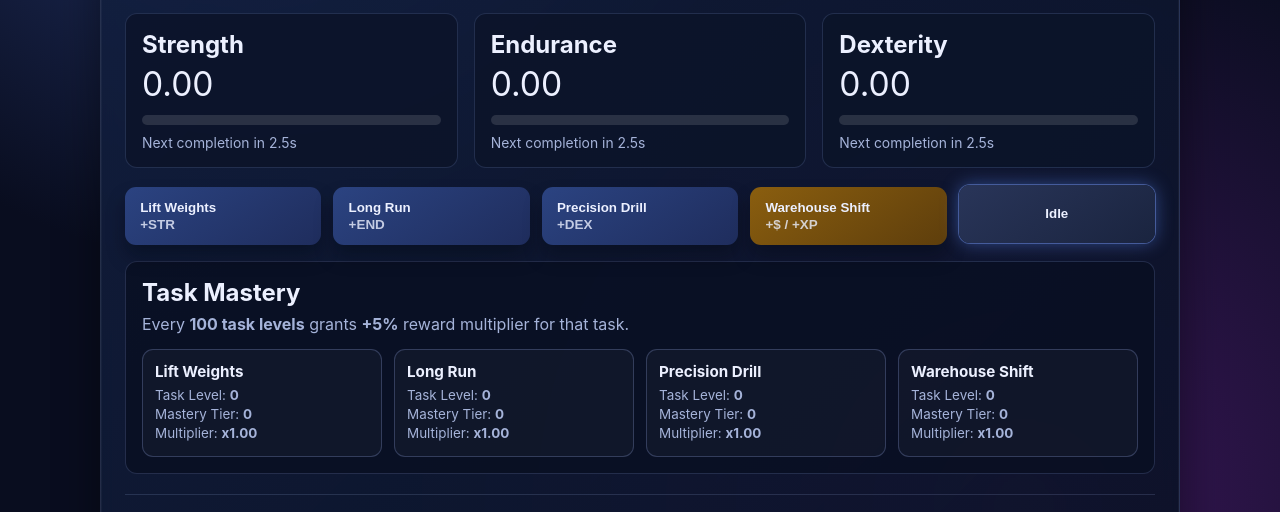
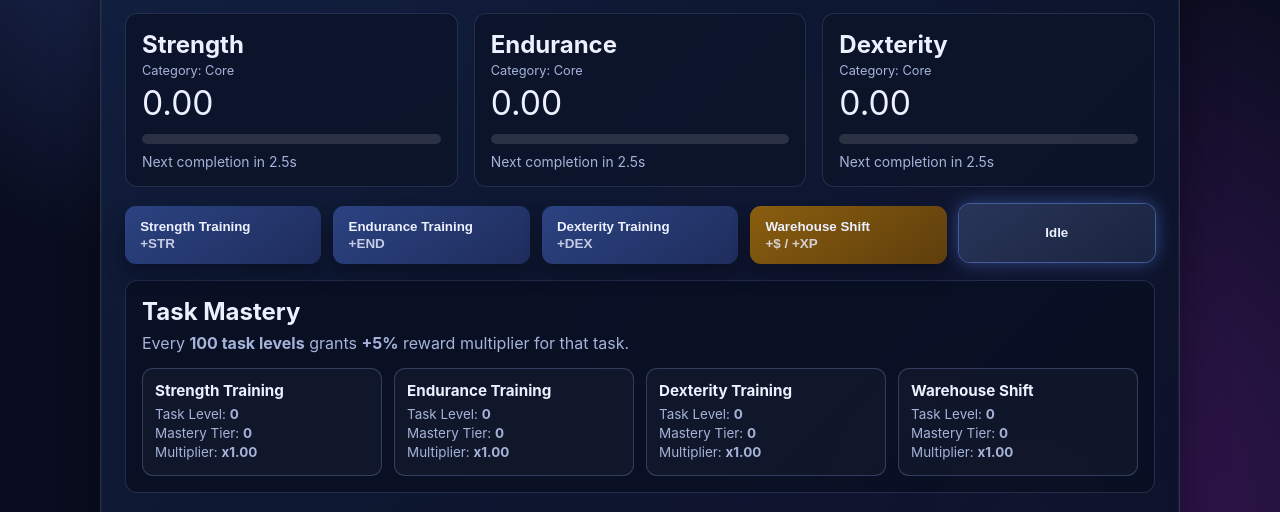
Before and after one commit to ratonderio/codex-workspace, a plain HTML site: page index.html in a window 1280 px wide. Shown: the part 369-881 px from the top of the page. Drawn offline with Linux system fonts and the light colour scheme.

Commit message:
Add stat registry and drive stat systems from data

```diff
--- a/index.html
+++ b/index.html
@@ -46,50 +46,9 @@
         </article>
       </section>
 
-      <section class="stats" aria-label="Character stats">
-        <article class="stat-card" data-stat="strength">
-          <h2>Strength</h2>
-          <p class="stat-value" id="strength-value">0</p>
-          <div class="progress-track">
-            <div class="progress-fill" id="strength-progress"></div>
-          </div>
-          <p class="progress-label" id="strength-label">Idle</p>
-        </article>
+      <section class="stats" aria-label="Character stats"></section>
 
-        <article class="stat-card" data-stat="endurance">
-          <h2>Endurance</h2>
-          <p class="stat-value" id="endurance-value">0</p>
-          <div class="progress-track">
-            <div class="progress-fill" id="endurance-progress"></div>
-          </div>
-          <p class="progress-label" id="endurance-label">Idle</p>
-        </article>
-
-        <article class="stat-card" data-stat="dexterity">
-          <h2>Dexterity</h2>
-          <p class="stat-value" id="dexterity-value">0</p>
-          <div class="progress-track">
-            <div class="progress-fill" id="dexterity-progress"></div>
-          </div>
-          <p class="progress-label" id="dexterity-label">Idle</p>
-        </article>
-      </section>
-
-      <section class="controls" aria-label="Task controls">
-        <button class="task-btn" data-task="strength">
-          Lift Weights <span>+STR</span>
-        </button>
-        <button class="task-btn" data-task="endurance">
-          Long Run <span>+END</span>
-        </button>
-        <button class="task-btn" data-task="dexterity">
-          Precision Drill <span>+DEX</span>
-        </button>
-        <button class="task-btn work" data-task="work">
-          Warehouse Shift <span>+$ / +XP</span>
-        </button>
-        <button class="task-btn idle" data-task="idle">Idle</button>
-      </section>
+      <section class="controls" aria-label="Task controls"></section>
 
       <section class="panel mastery-panel" aria-label="Task mastery">
         <h2>Task Mastery</h2>
@@ -97,12 +56,7 @@
           Every <strong>100 task levels</strong> grants <strong>+5%</strong> reward
           multiplier for that task.
         </p>
-        <div class="mastery-grid">
-          <article class="mastery-card" id="mastery-strength"></article>
-          <article class="mastery-card" id="mastery-endurance"></article>
-          <article class="mastery-card" id="mastery-dexterity"></article>
-          <article class="mastery-card" id="mastery-work"></article>
-        </div>
+        <div class="mastery-grid"></div>
       </section>
 
       <footer class="status-panel">
@@ -111,6 +65,6 @@
       </footer>
     </main>
 
-    <script src="script.js"></script>
+    <script type="module" src="script.js"></script>
   </body>
 </html>
--- a/script.js
+++ b/script.js
@@ -1,8 +1,10 @@
-const stats = {
-  strength: { points: 0 },
-  endurance: { points: 0 },
-  dexterity: { points: 0 },
-};
+import {
+  createDefaultStatsState,
+  getStatById,
+  statRegistry,
+} from './src/domain/stats/registry.js';
+
+const stats = createDefaultStatsState();
 
 const economy = {
   money: 0,
@@ -10,82 +12,138 @@ const economy = {
   jobLevel: 1,
 };
 
+const statTaskMeta = Object.fromEntries(
+  statRegistry.map((stat) => [
+    stat.id,
+    {
+      label: `${stat.label} Training`,
+      stat: stat.id,
+    },
+  ]),
+);
+
 const taskMeta = {
-  strength: { label: "Lift Weights", stat: "strength" },
-  endurance: { label: "Long Run", stat: "endurance" },
-  dexterity: { label: "Precision Drill", stat: "dexterity" },
-  work: { label: "Warehouse Shift", stat: null },
-  idle: { label: "Idle", stat: null },
+  ...statTaskMeta,
+  work: { label: 'Warehouse Shift', stat: null },
+  idle: { label: 'Idle', stat: null },
 };
 
-const taskState = {
-  strength: { level: 0, masteryTier: 0, masteryMultiplier: 1, elapsed: 0 },
-  endurance: { level: 0, masteryTier: 0, masteryMultiplier: 1, elapsed: 0 },
-  dexterity: { level: 0, masteryTier: 0, masteryMultiplier: 1, elapsed: 0 },
-  work: { level: 0, masteryTier: 0, masteryMultiplier: 1, elapsed: 0 },
-};
+const taskState = Object.fromEntries(
+  Object.keys(taskMeta)
+    .filter((taskName) => taskName !== 'idle')
+    .map((taskName) => [
+      taskName,
+      { level: 0, masteryTier: 0, masteryMultiplier: 1, elapsed: 0 },
+    ]),
+);
 
-const BASE_SECONDS = {
-  strength: 2.5,
-  endurance: 2.5,
-  dexterity: 2.5,
-  work: 3.2,
-};
+const BASE_SECONDS = Object.fromEntries([
+  ...statRegistry.map((stat) => [stat.id, stat.growth.taskBaseSeconds]),
+  ['work', 3.2],
+]);
 
-const SCALE_FACTOR = {
-  strength: 0.38,
-  endurance: 0.38,
-  dexterity: 0.38,
-  work: 0.22,
-};
+const SCALE_FACTOR = Object.fromEntries([
+  ...statRegistry.map((stat) => [stat.id, stat.growth.taskScaleFactor]),
+  ['work', 0.22],
+]);
 
 const MASTERY_LEVEL_STEP = 100;
 const MASTERY_BONUS_STEP = 0.05;
 const LOOP_MS = 100;
 
-let activeTask = "idle";
+let activeTask = 'idle';
 let previousTimestamp = performance.now();
 
-const statEls = {
-  strength: {
-    value: document.querySelector("#strength-value"),
-    bar: document.querySelector("#strength-progress"),
-    label: document.querySelector("#strength-label"),
-    card: document.querySelector('[data-stat="strength"]'),
-  },
-  endurance: {
-    value: document.querySelector("#endurance-value"),
-    bar: document.querySelector("#endurance-progress"),
-    label: document.querySelector("#endurance-label"),
-    card: document.querySelector('[data-stat="endurance"]'),
-  },
-  dexterity: {
-    value: document.querySelector("#dexterity-value"),
-    bar: document.querySelector("#dexterity-progress"),
-    label: document.querySelector("#dexterity-label"),
-    card: document.querySelector('[data-stat="dexterity"]'),
-  },
+const statCardsContainer = document.querySelector('.stats');
+const controlsContainer = document.querySelector('.controls');
+const masteryGridEl = document.querySelector('.mastery-grid');
+
+const economyEls = {
+  money: document.querySelector('#money-value'),
+  jobXp: document.querySelector('#job-xp-value'),
+  jobLevel: document.querySelector('#job-level-value'),
 };
 
-const economyEls = {
-  money: document.querySelector("#money-value"),
-  jobXp: document.querySelector("#job-xp-value"),
-  jobLevel: document.querySelector("#job-level-value"),
+const activeTaskEl = document.querySelector('#active-task strong');
+const nextGainEl = document.querySelector('#next-gain');
+
+function titleCase(input) {
+  return input.charAt(0).toUpperCase() + input.slice(1);
+}
+
+function createStatCardMarkup(stat) {
+  return `
+    <article class="stat-card" data-stat="${stat.id}" data-category="${stat.category}">
+      <h2>${stat.label}</h2>
+      <p class="stat-meta">Category: ${titleCase(stat.category)}</p>
+      <p class="stat-value" id="${stat.id}-value">${stat.baseValue}</p>
+      <div class="progress-track">
+        <div class="progress-fill" id="${stat.id}-progress"></div>
+      </div>
+      <p class="progress-label" id="${stat.id}-label">Idle</p>
+    </article>
+  `;
+}
+
+function createTaskButtonMarkup(taskName, task) {
+  if (taskName === 'work') {
+    return `<button class="task-btn work" data-task="work">${task.label} <span>+$ / +XP</span></button>`;
+  }
+
+  if (taskName === 'idle') {
+    return '<button class="task-btn idle" data-task="idle">Idle</button>';
+  }
+
+  return `<button class="task-btn" data-task="${taskName}">${task.label} <span>+${taskName.toUpperCase().slice(0, 3)}</span></button>`;
+}
+
+function createMasteryCardMarkup(taskName) {
+  return `<article class="mastery-card" id="mastery-${taskName}"></article>`;
+}
+
+function renderStaticCollections() {
+  statCardsContainer.innerHTML = statRegistry.map(createStatCardMarkup).join('');
+
+  const taskButtonOrder = [...statRegistry.map((stat) => stat.id), 'work', 'idle'];
+  controlsContainer.innerHTML = taskButtonOrder
+    .map((taskName) => createTaskButtonMarkup(taskName, taskMeta[taskName]))
+    .join('');
+
+  const masteryTaskOrder = [...statRegistry.map((stat) => stat.id), 'work'];
+  masteryGridEl.innerHTML = masteryTaskOrder.map(createMasteryCardMarkup).join('');
+}
+
+renderStaticCollections();
+
+const statEls = Object.fromEntries(
+  statRegistry.map((stat) => {
+    const id = stat.id;
+    return [
+      id,
+      {
+        value: document.querySelector(`#${id}-value`),
+        bar: document.querySelector(`#${id}-progress`),
+        label: document.querySelector(`#${id}-label`),
+        card: document.querySelector(`[data-stat="${id}"]`),
+      },
+    ];
+  }),
+);
+
+const masteryEls = {
+  ...Object.fromEntries(
+    Object.keys(statTaskMeta).map((taskName) => [
+      taskName,
+      document.querySelector(`#mastery-${taskName}`),
+    ]),
+  ),
+  work: document.querySelector('#mastery-work'),
 };
 
-const masteryEls = {
-  strength: document.querySelector("#mastery-strength"),
-  endurance: document.querySelector("#mastery-endurance"),
-  dexterity: document.querySelector("#mastery-dexterity"),
-  work: document.querySelector("#mastery-work"),
-};
-
-const activeTaskEl = document.querySelector("#active-task strong");
-const nextGainEl = document.querySelector("#next-gain");
-const buttons = [...document.querySelectorAll(".task-btn")];
+const buttons = [...document.querySelectorAll('.task-btn')];
 
 function secondsForNextCompletion(taskName) {
-  if (taskName === "idle") {
+  if (taskName === 'idle') {
     return Infinity;
   }
 
@@ -105,7 +163,7 @@ function applyTaskReward(taskName) {
   task.level += 1;
   updateTaskMastery(taskName);
 
-  if (taskName === "work") {
+  if (taskName === 'work') {
     const moneyGain = 6 * economy.jobLevel * task.masteryMultiplier;
     const xpGain = 4 * task.masteryMultiplier;
     economy.money += moneyGain;
@@ -114,7 +172,9 @@ function applyTaskReward(taskName) {
   }
 
   const trainedStat = taskMeta[taskName].stat;
-  const statGain = 1 * task.masteryMultiplier;
+  const statDefinition = getStatById(trainedStat);
+  const rewardPerCompletion = statDefinition?.growth.rewardPerCompletion ?? 1;
+  const statGain = rewardPerCompletion * task.masteryMultiplier;
   stats[trainedStat].points += statGain;
 }
 
@@ -122,12 +182,12 @@ function selectTask(taskName) {
   activeTask = taskName;
 
   buttons.forEach((button) => {
-    button.classList.toggle("active", button.dataset.task === taskName);
+    button.classList.toggle('active', button.dataset.task === taskName);
   });
 
   Object.entries(statEls).forEach(([statName, els]) => {
     const training = taskMeta[taskName].stat === statName;
-    els.card.classList.toggle("training", training);
+    els.card.classList.toggle('training', training);
   });
 
   activeTaskEl.textContent = taskMeta[taskName].label;
@@ -138,7 +198,7 @@ function loop() {
   const deltaSeconds = (now - previousTimestamp) / 1000;
   previousTimestamp = now;
 
-  if (activeTask !== "idle") {
+  if (activeTask !== 'idle') {
     const elapsedStore = taskState[activeTask];
     elapsedStore.elapsed += deltaSeconds;
 
@@ -163,7 +223,9 @@ function renderMasteryCard(taskName, card) {
 }
 
 function render() {
-  Object.entries(statEls).forEach(([statName, els]) => {
+  statRegistry.forEach((stat) => {
+    const statName = stat.id;
+    const els = statEls[statName];
     const state = stats[statName];
     const neededSeconds = secondsForNextCompletion(statName);
     const progress = Math.min((taskState[statName].elapsed / neededSeconds) * 100, 100);
@@ -181,8 +243,8 @@ function render() {
     renderMasteryCard(taskName, card);
   });
 
-  if (activeTask === "idle") {
-    nextGainEl.textContent = "Next completion in --";
+  if (activeTask === 'idle') {
+    nextGainEl.textContent = 'Next completion in --';
     return;
   }
 
@@ -192,11 +254,11 @@ function render() {
 }
 
 buttons.forEach((button) => {
-  button.addEventListener("click", () => {
+  button.addEventListener('click', () => {
     selectTask(button.dataset.task);
   });
 });
 
-selectTask("idle");
+selectTask('idle');
 render();
 setInterval(loop, LOOP_MS);
--- /dev/null
+++ b/src/domain/stats/registry.js
@@ -0,0 +1,85 @@
+const STAT_CATEGORIES = Object.freeze({
+  CORE: 'core',
+  COMBAT: 'combat',
+  SOCIAL: 'social',
+  UTILITY: 'utility',
+});
+
+const INFINITE_CAP = Number.POSITIVE_INFINITY;
+
+export const statRegistry = Object.freeze([
+  Object.freeze({
+    id: 'strength',
+    label: 'Strength',
+    category: STAT_CATEGORIES.CORE,
+    baseValue: 0,
+    growth: Object.freeze({
+      rewardPerCompletion: 1,
+      taskBaseSeconds: 2.5,
+      taskScaleFactor: 0.38,
+    }),
+    caps: Object.freeze({
+      points: INFINITE_CAP,
+    }),
+    derivedDependencies: Object.freeze([]),
+  }),
+  Object.freeze({
+    id: 'endurance',
+    label: 'Endurance',
+    category: STAT_CATEGORIES.CORE,
+    baseValue: 0,
+    growth: Object.freeze({
+      rewardPerCompletion: 1,
+      taskBaseSeconds: 2.5,
+      taskScaleFactor: 0.38,
+    }),
+    caps: Object.freeze({
+      points: INFINITE_CAP,
+    }),
+    derivedDependencies: Object.freeze([]),
+  }),
+  Object.freeze({
+    id: 'dexterity',
+    label: 'Dexterity',
+    category: STAT_CATEGORIES.CORE,
+    baseValue: 0,
+    growth: Object.freeze({
+      rewardPerCompletion: 1,
+      taskBaseSeconds: 2.5,
+      taskScaleFactor: 0.38,
+    }),
+    caps: Object.freeze({
+      points: INFINITE_CAP,
+    }),
+    derivedDependencies: Object.freeze([]),
+  }),
+]);
+
+export const statCategories = Object.freeze(Object.values(STAT_CATEGORIES));
+
+export function createDefaultStatsState() {
+  return Object.fromEntries(
+    statRegistry.map((stat) => [stat.id, { points: stat.baseValue }]),
+  );
+}
+
+export function getStatById(statId) {
+  return statRegistry.find((stat) => stat.id === statId);
+}
+
+export function getStatsByCategory(category) {
+  return statRegistry.filter((stat) => stat.category === category);
+}
+
+export function sanitizeStats(inputStats = {}) {
+  return Object.fromEntries(
+    statRegistry.map((stat) => {
+      const rawPoints = inputStats?.[stat.id]?.points;
+      const normalizedPoints = Number.isFinite(rawPoints) ? rawPoints : stat.baseValue;
+      const cap = Number.isFinite(stat.caps.points) ? stat.caps.points : INFINITE_CAP;
+      const clampedPoints = Math.min(Math.max(normalizedPoints, stat.baseValue), cap);
+
+      return [stat.id, { points: clampedPoints }];
+    }),
+  );
+}
--- a/styles.css
+++ b/styles.css
@@ -134,6 +134,13 @@ h3 {
   transform: translateY(0);
 }
 
+
+.stat-meta {
+  margin: 0.25rem 0;
+  color: var(--muted);
+  font-size: 0.8rem;
+}
+
 .stat-value {
   font-size: clamp(1.7rem, 3vw, 2.1rem);
   margin: 0.25rem 0 0.7rem;
```
Also changed, not shown: src/save-service.js (+5 -3 lines).
